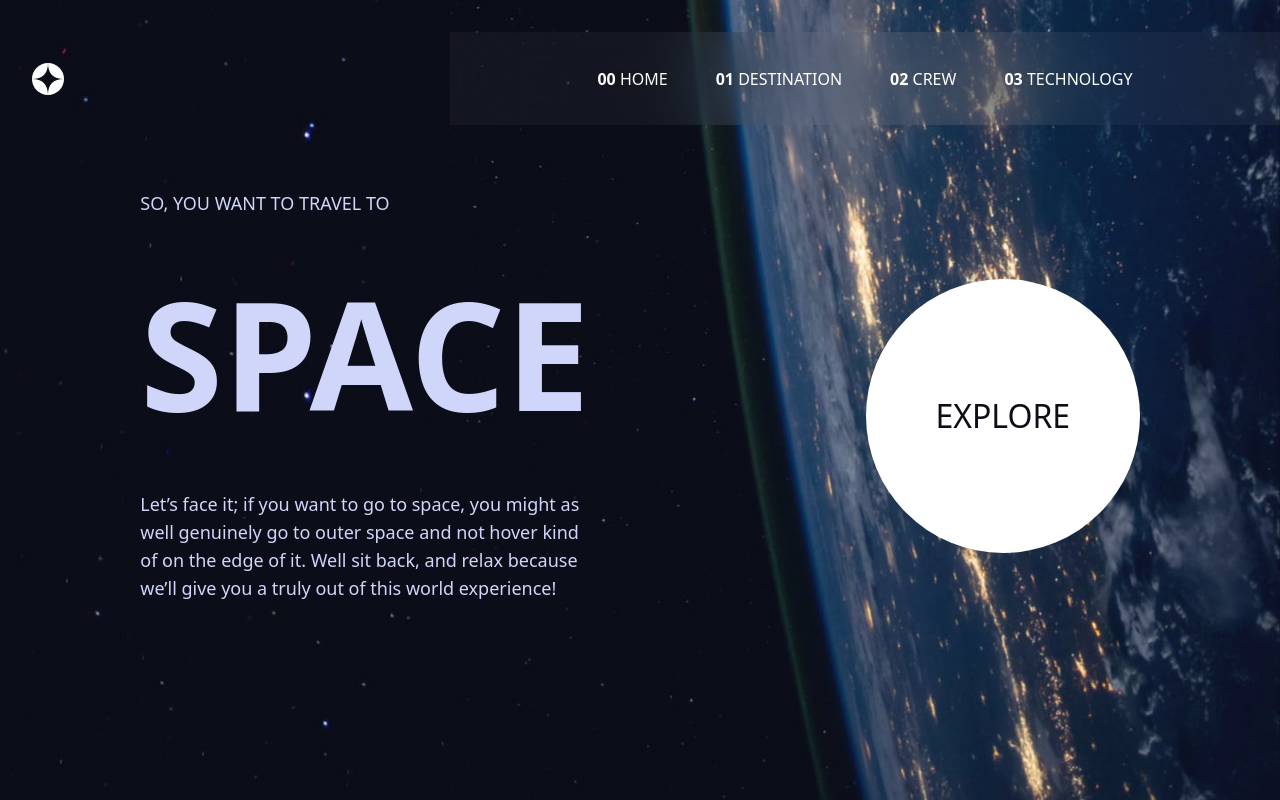
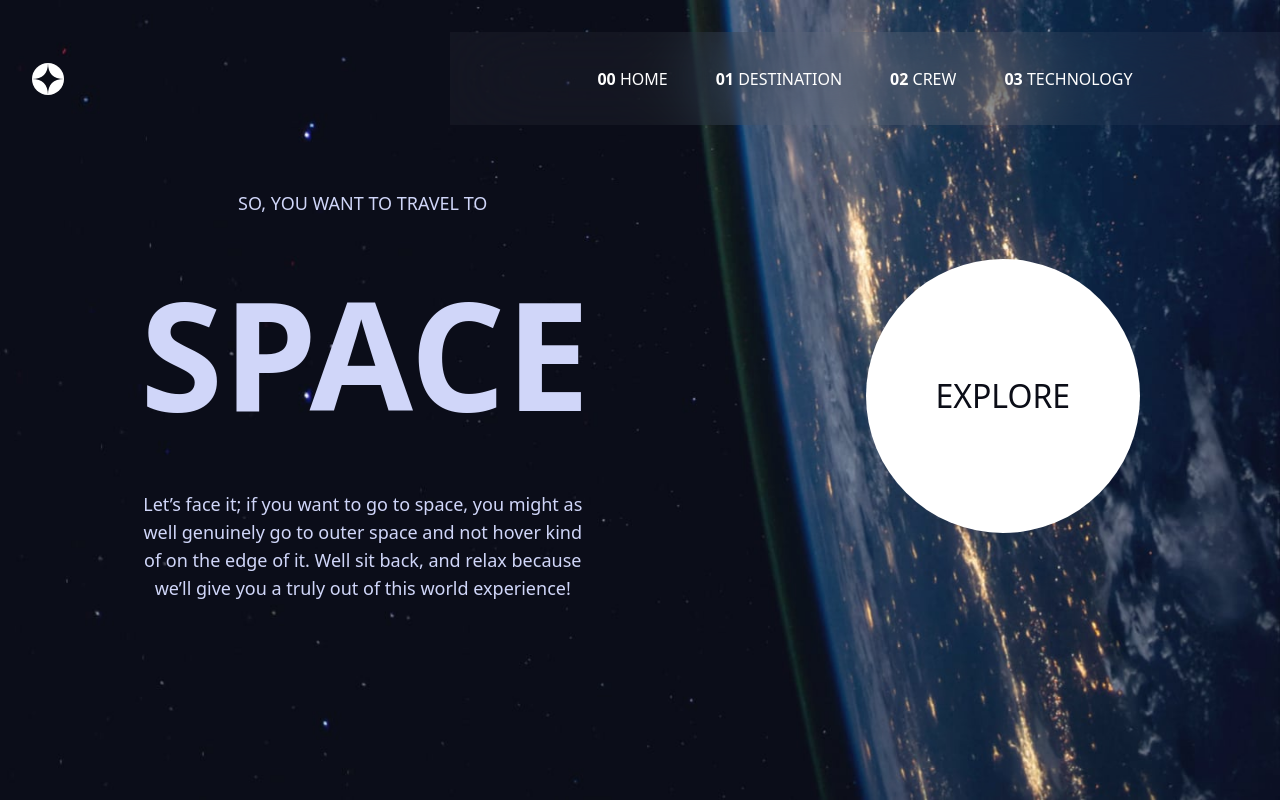
Before and after one commit to ZaxarShashkov/space-app, a Next.js app: page / in a window 1280 px wide. Built offline with nearby package versions, Linux system fonts and the light colour scheme.

Commit message:
upd adaptive home page

```diff
--- a/app/globals.css
+++ b/app/globals.css
@@ -9,7 +9,7 @@
 }
 
 .flex-around {
-  @apply flex justify-around items-center lg:mt-16 lg:flex-row md:flex-col lg:text-left md:text-center md:mt-10;
+  @apply flex justify-around items-center lg:mt-16 lg:flex-row  xs:flex-col xs:text-center xs:mt-[106px];
 }
 
 .flex-center {
--- a/app/page.tsx
+++ b/app/page.tsx
@@ -3,12 +3,12 @@ import Header from '@/components/Header';
 export default function Home() {
 	return (
 		<>
-			<div className='bg-cover h-screen  lg:bg-main md:bg-mainTablet sm:bg-mainMobile overflow-hidden'>
+			<div className='bg-cover lg:h-screen lg:bg-main md:bg-mainTablet xs:bg-mainMobile'>
 				<Header />
 				<div className='flex-around'>
 					<div className='text-main-text max-w-[445px] flex flex-col gap-[24px]'>
 						<p className='text-lg'>SO, YOU WANT TO TRAVEL TO</p>
-						<p className='text-large-bold'>SPACE</p>
+						<p className='text-large-bold lg:my-0 xs:my-6'>SPACE</p>
 						<p className='text-lg'>
 							Let’s face it; if you want to go to space, you might as well genuinely
 							go to outer space and not hover kind of on the edge of it. Well sit
@@ -16,7 +16,7 @@ export default function Home() {
 							experience!
 						</p>
 					</div>
-					<div className='w-[274px] h-[274px] bg-white  rounded-[100%] flex-center mt-10'>
+					<div className='w-[274px] h-[274px] bg-white  rounded-[100%] flex-center lg:mt-0 lg:mb-0 xs:mt-[259px] xs:mb-[142px]'>
 						<span className='block text-[32px] text-primary-black'>EXPLORE</span>
 					</div>
 				</div>
--- a/tailwind.config.ts
+++ b/tailwind.config.ts
@@ -7,6 +7,15 @@ module.exports = {
 	],
 	mode: 'jit',
 	theme: {
+		screens: {
+			'xs': '350px',
+			'sm': '640px',
+			'md': '768px',
+			'lg': '1024px',
+			'xl': '1280px',
+			'2xl': '1536px',
+
+		  },
 		extend: {
 			fontFamily: {
 				inter: ['Inter', 'sans-serif'],
```
